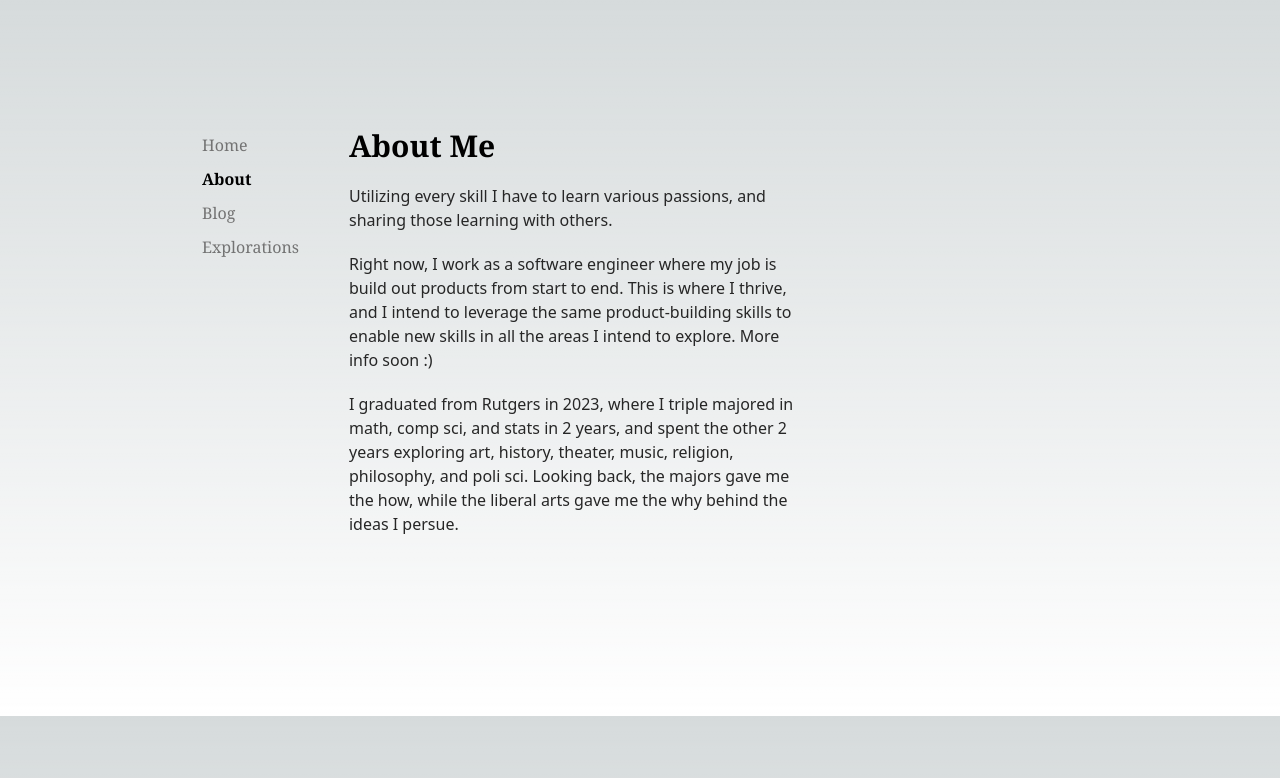
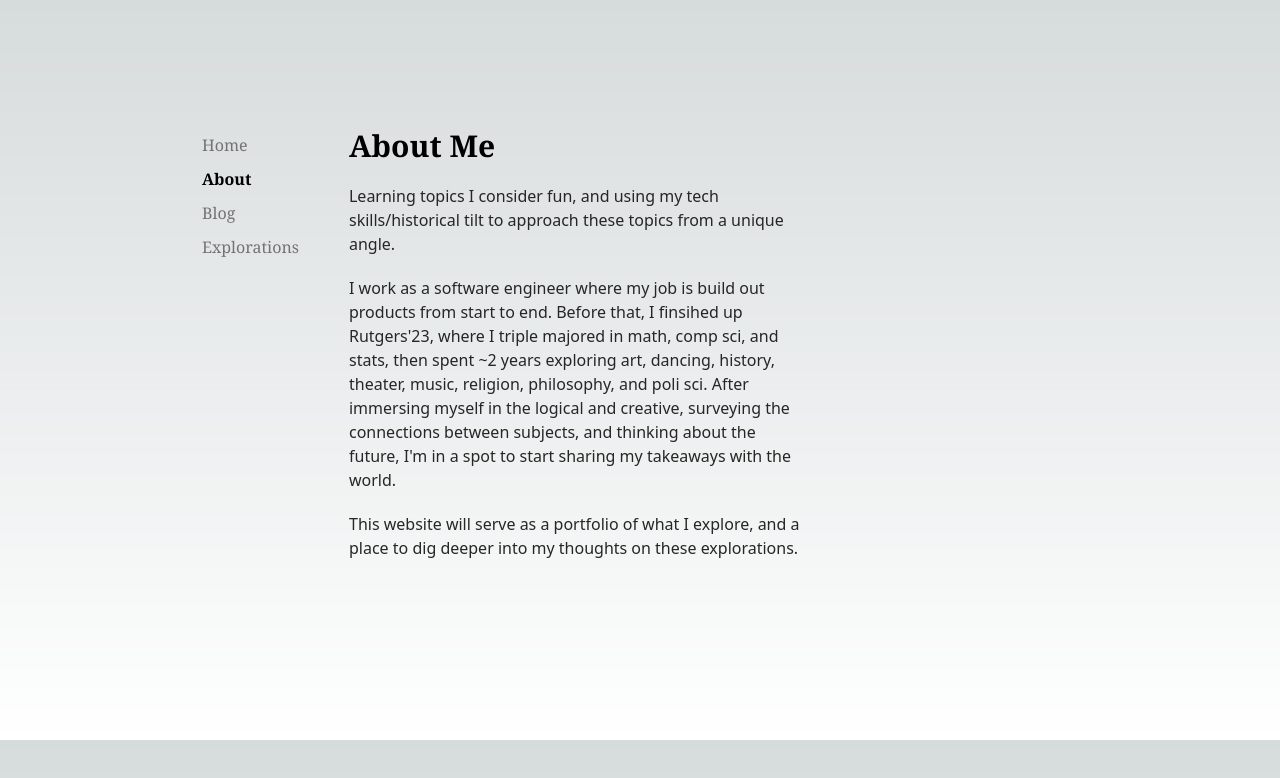
Before and after one commit to harshasomisetty/personal-website, a Next.js app: page /about in a window 1280 px wide. Shown: the top 778 px of the page. Built offline with nearby package versions, Linux system fonts and the light colour scheme.

Commit message:
About and blog updates

```diff
--- a/src/app/about/page.tsx
+++ b/src/app/about/page.tsx
@@ -1,32 +1,32 @@
 const bio = () => {
   return (
     <>
-      Utilizing every skill I have to learn various passions, and sharing those
-      learning with others.
+      Learning topics I consider fun, and using my tech skills/historical tilt
+      to approach these topics from a unique angle.
     </>
   );
 };
 
-const history = () => {
+const background = () => {
   return (
     <>
-      Right now, I work as a software engineer where my job is build out
-      products from start to end. This is where I thrive, and I intend to
-      leverage the same product-building skills to enable new skills in all the
-      areas I intend to explore. More info soon :)
+      I work as a software engineer where my job is build out products from
+      start to end. Before that, I finsihed up Rutgers&#39;23, where I triple
+      majored in math, comp sci, and stats, then spent ~2 years exploring art,
+      dancing, history, theater, music, religion, philosophy, and poli sci.
+      After immersing myself in the logical and creative, surveying the
+      connections between subjects, and thinking about the future, I&#39;m in a
+      spot to start sharing my takeaways with the world.
     </>
   );
 };
 
-const education = () => {
+const website = () => {
   return (
-    <p>
-      I graduated from Rutgers in 2023, where I triple majored in math, comp
-      sci, and stats in 2 years, and spent the other 2 years exploring art,
-      history, theater, music, religion, philosophy, and poli sci. Looking back,
-      the majors gave me the how, while the liberal arts gave me the why behind
-      the ideas I persue.
-    </p>
+    <>
+      This website will serve as a portfolio of what I explore, and a place to
+      dig deeper into my thoughts on these explorations.
+    </>
   );
 };
 
@@ -38,10 +38,10 @@ export default function AboutPage() {
         {bio()}
       </p>
       <p className="my-5 max-w-[460px] text-neutral-800 dark:text-neutral-200">
-        {history()}
+        {background()}
       </p>
       <p className="my-5 max-w-[460px] text-neutral-800 dark:text-neutral-200">
-        {education()}
+        {website()}
       </p>
     </section>
   );
--- a/src/app/page.tsx
+++ b/src/app/page.tsx
@@ -7,7 +7,7 @@ import { avatar } from '@/lib/info';
 const inter = Inter({ subsets: ['latin'] });
 
 const about = () => {
-  return <>Channeling the ultimate generalist</>;
+  return <>Creating Context X Building Tech</>;
 };
 const aboutMore = () => {
   return (
@@ -21,7 +21,7 @@ const aboutMore = () => {
 export default function HomePage() {
   //
   return (
-    <section>
+    <section className="flex flex-col items-center">
       <h1 className="font-bold text-3xl font-serif text-center sm:text-start">
         Harsha Somisetty
       </h1>
@@ -38,22 +38,10 @@ export default function HomePage() {
       <p className="my-5 max-w-[460px] text-neutral-800 dark:text-neutral-200 text-center sm:text-start">
         {about()}
       </p>
-      <p className="hidden sm:flex my-5 max-w-[600px] text-neutral-800 dark:text-neutral-200">
+      {/* <p className="hidden sm:flex my-5 max-w-[600px] text-neutral-800 dark:text-neutral-200">
         {aboutMore()}
-      </p>
-      <ul className="hidden sm:flex flex-col md:flex-row mt-8 space-x-0 md:space-x-4 space-y-2 md:space-y-0 font-sm text-neutral-500 dark:text-neutral-400">
-        <li>
-          <a
-            className="flex items-center hover:text-neutral-700 dark:hover:text-neutral-200 transition-all"
-            rel="noopener noreferrer"
-            target="_blank"
-            href="https://www.youtube.com/@harshasomisetty"
-          >
-            <p className="h-7">follow me on youtube</p>
-          </a>
-        </li>
-      </ul>
-      <div className="md:hidden flex flex-col">
+      </p> */}
+      <div className="flex flex-col w-full">
         <SocialLink platform={Platform.Youtube} />
         <SocialLink platform={Platform.Instagram} />
         <SocialLink platform={Platform.Github} />
--- a/src/content/website-building.mdx
+++ b/src/content/website-building.mdx
@@ -1,6 +1,7 @@
 ---
 title: First Post Website Building
 date: 2023-04-11
+description: A commitment to actually maintaining this site
 ---
 
 It's dangerously simple to let a new personal website die a lonely death. Case in point—my last website.
```
Also changed, not shown: src/components/Socials.tsx (+21 -21 lines), src/content/education-journey.mdx (added, +7 -0 lines).
